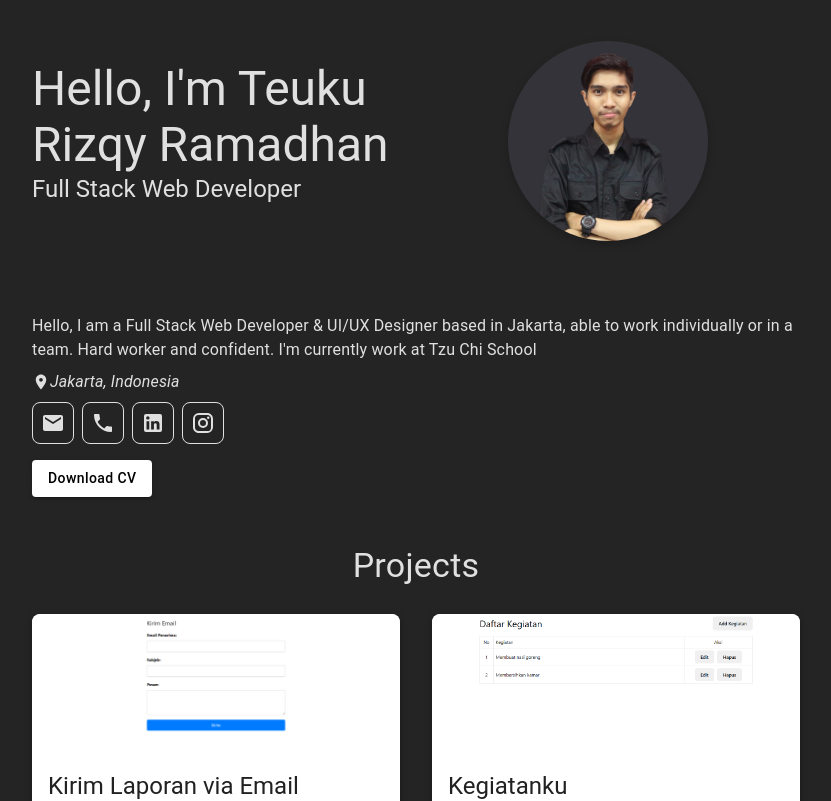
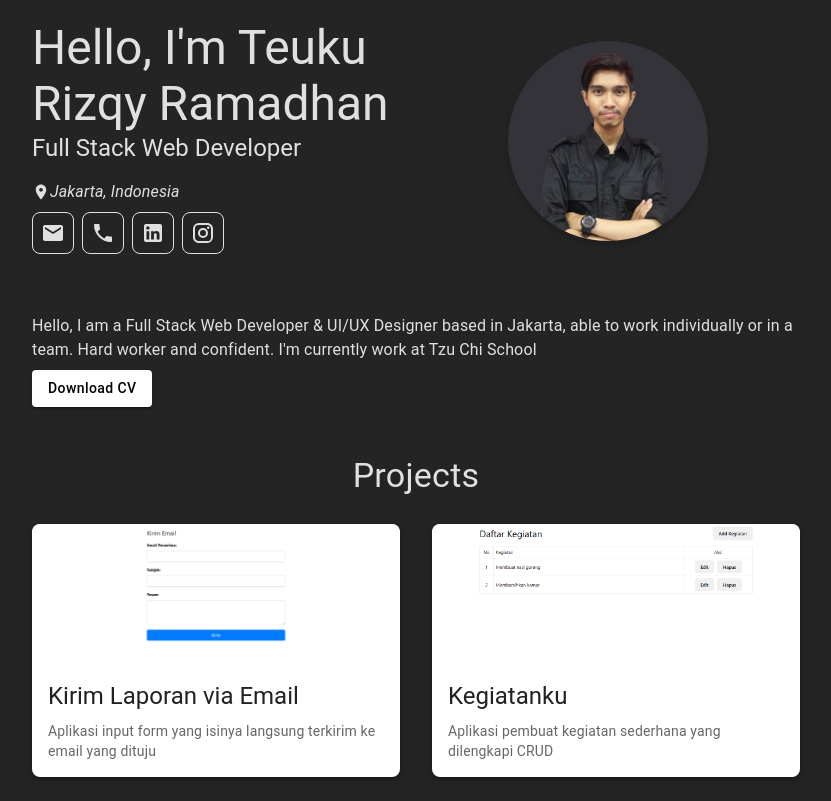
Before and after one commit to TeukuRizqyRamadhan/profile, a React (Vite) app: page / in a window 1280 px wide. Shown: the top 801 px of the page, without its empty margins (224-1055 px from the left). Built offline with nearby package versions, Linux system fonts and the light colour scheme; the HTML template or start-up script is replaced by a standard one.

Commit message:
change text position

```diff
--- a/src/App.tsx
+++ b/src/App.tsx
@@ -43,7 +43,7 @@ const technologyVariants = {
   onscreen: {
     opacity: 1,
     y: 0,
-    transition: { type: 'spring', bounce: 0.3, duration: 0.8 }
+    transition: { type: 'spring', bounce: 0.3, duration: 0.8, delay: 2 }
   }
 };
 
@@ -52,7 +52,7 @@ const footerVariants = {
   onscreen: {
     opacity: 1,
     y: 0,
-    transition: { type: 'spring', bounce: 0.3, duration: 0.8 }
+    transition: { type: 'spring', bounce: 0.3, duration: 0.8, delay: 2.5 }
   }
 };
 
--- a/src/components/About.tsx
+++ b/src/components/About.tsx
@@ -29,21 +29,6 @@ const About = () => {
                         <Typography variant="body1" component="p" sx={{ mt: 2 }}>
                             Hello, I am a Full Stack Web Developer & UI/UX Designer based in Jakarta, able to work individually or in a team. Hard worker and confident. I'm currently work at Tzu Chi School
                         </Typography>
-                        <Box sx={{ display: 'flex', alignItems: 'center', mt: 1 }}>
-                            <LocationOnIcon sx={{ fontSize: '18px' }} />
-                            <Link href="https://maps.app.goo.gl/opQUN3LjLLe2bJgD6" target="_blank" rel="noopener noreferrer" sx={{
-                                color: '#e0e0e0', textDecoration: 'none', '&:hover': {
-                                    textDecoration: 'underline',
-                                }
-                            }}>
-                                <Typography variant="body1" component="p" sx={{ fontStyle: 'italic' }}>
-                                    Jakarta, Indonesia
-                                </Typography>
-                            </Link>
-                        </Box>
-                        <Box sx={{ display: 'flex', alignItems: 'center', mt: 1 }}>
-                            <SocialIcons />
-                        </Box>
                         <Link href="https://docs.google.com/document/d/1aOGDsJTiz92dhitDkr3KWltOyAvge88B/edit?usp=sharing&ouid=111057544088647809250&rtpof=true&sd=true" target="_blank" rel="noopener noreferrer">
                             <Button variant="contained" sx={{
                                 mt: 1, backgroundColor: '#ffffff', color: '#000', textTransform: 'none', '&:hover': {
--- a/src/components/Hero.tsx
+++ b/src/components/Hero.tsx
@@ -2,6 +2,9 @@ import Box from '@mui/material/Box';
 import Typography from '@mui/material/Typography';
 import { motion } from 'framer-motion';
 import photo from "../assets/potrait.png";
+import { Link } from '@mui/material';
+import SocialIcons from './atom/SocialIcons';
+import LocationOnIcon from '@mui/icons-material/LocationOn';
 
 const heroVariants = {
     offscreen: { opacity: 0, y: -50 },
@@ -38,6 +41,21 @@ const Hero = () => {
                     <Typography variant="h5" component="h2" sx={{ color: '#e0e0e0', mb: { xs: 2 } }}>
                         Full Stack Web Developer
                     </Typography>
+                    <Box sx={{ display: 'flex', alignItems: 'center', mt: 1 }}>
+                        <LocationOnIcon sx={{ fontSize: '18px', color: '#e0e0e0' }} />
+                        <Link href="https://maps.app.goo.gl/opQUN3LjLLe2bJgD6" target="_blank" rel="noopener noreferrer" sx={{
+                            color: '#e0e0e0', textDecoration: 'none', '&:hover': {
+                                textDecoration: 'underline',
+                            }
+                        }}>
+                            <Typography variant="body1" component="p" sx={{ fontStyle: 'italic' }}>
+                                Jakarta, Indonesia
+                            </Typography>
+                        </Link>
+                    </Box>
+                    <Box sx={{ display: 'flex', alignItems: 'center', mt: 1 }}>
+                        <SocialIcons />
+                    </Box>
                 </Box>
                 <Box sx={{ flex: 1, display: 'flex', justifyContent: 'center', alignItems: 'center' }}>
                     <Box
```
